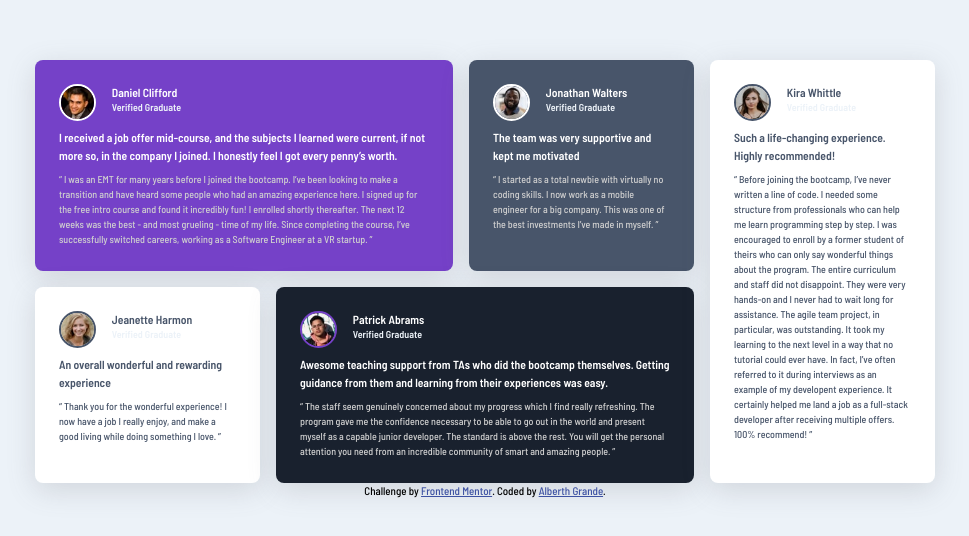
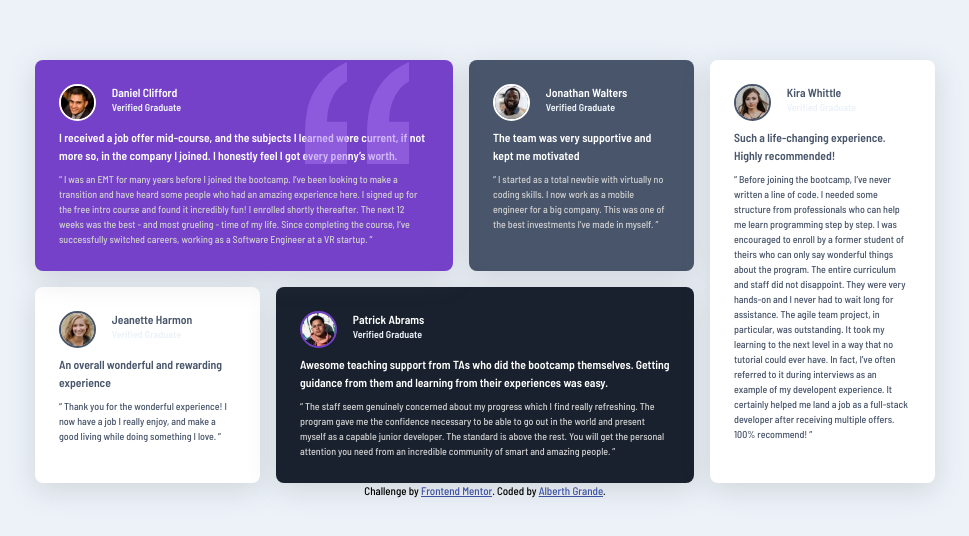
Before and after one commit to alberthgrande/testimonials-grid-section, a plain HTML site: page index.html in a window 1280 px wide. Shown: the part 120-656 px from the top of the page, without its empty margins (155-1124 px from the left). Drawn offline with Linux system fonts and the light colour scheme.

Commit message:
Added qoute logo

```diff
--- a/css/style.css
+++ b/css/style.css
@@ -55,6 +55,7 @@ body {
   background-color: var(--clr-primary-Moderate-violet);
   grid-column: 1 / span 2;
   grid-row: 1;
+  position: relative;
 }
 .Jonathan {
   background-color: var(--clr-primary-Very-dark-grayish-blue);
@@ -75,6 +76,13 @@ body {
   background-color: var(--clr-primary-White);
   grid-column: 4;
   grid-row: 1 / span 2;
+}
+.Daniel .bg-pattern-quotation {
+  position: absolute;
+  left: 270px;
+  top: 2px;
+  z-index: 1;
+  opacity: 50%;
 }
 
 .card-about {
@@ -125,6 +133,7 @@ body {
 }
 .card-about__title {
   margin: 0.5rem 0;
+  font-weight: 700;
 }
 .card-about__degree {
   font-size: 10px;
@@ -145,4 +154,11 @@ body {
     justify-content: center;
     align-items: center;
   }
+  .Daniel .bg-pattern-quotation {
+    position: absolute;
+    left: 200px;
+    top: 2px;
+    z-index: 1;
+    opacity: 50%;
+  }
 }
--- a/index.html
+++ b/index.html
@@ -30,6 +30,11 @@
           </div>
           <!--  -->
           <h3 class="card-about__title">
+            <img
+              class="bg-pattern-quotation"
+              src="./images/bg-pattern-quotation.svg"
+              alt=""
+            />
             I received a job offer mid-course, and the subjects I learned were
             current, if not more so, in the company I joined. I honestly feel I
             got every penny’s worth.
```
